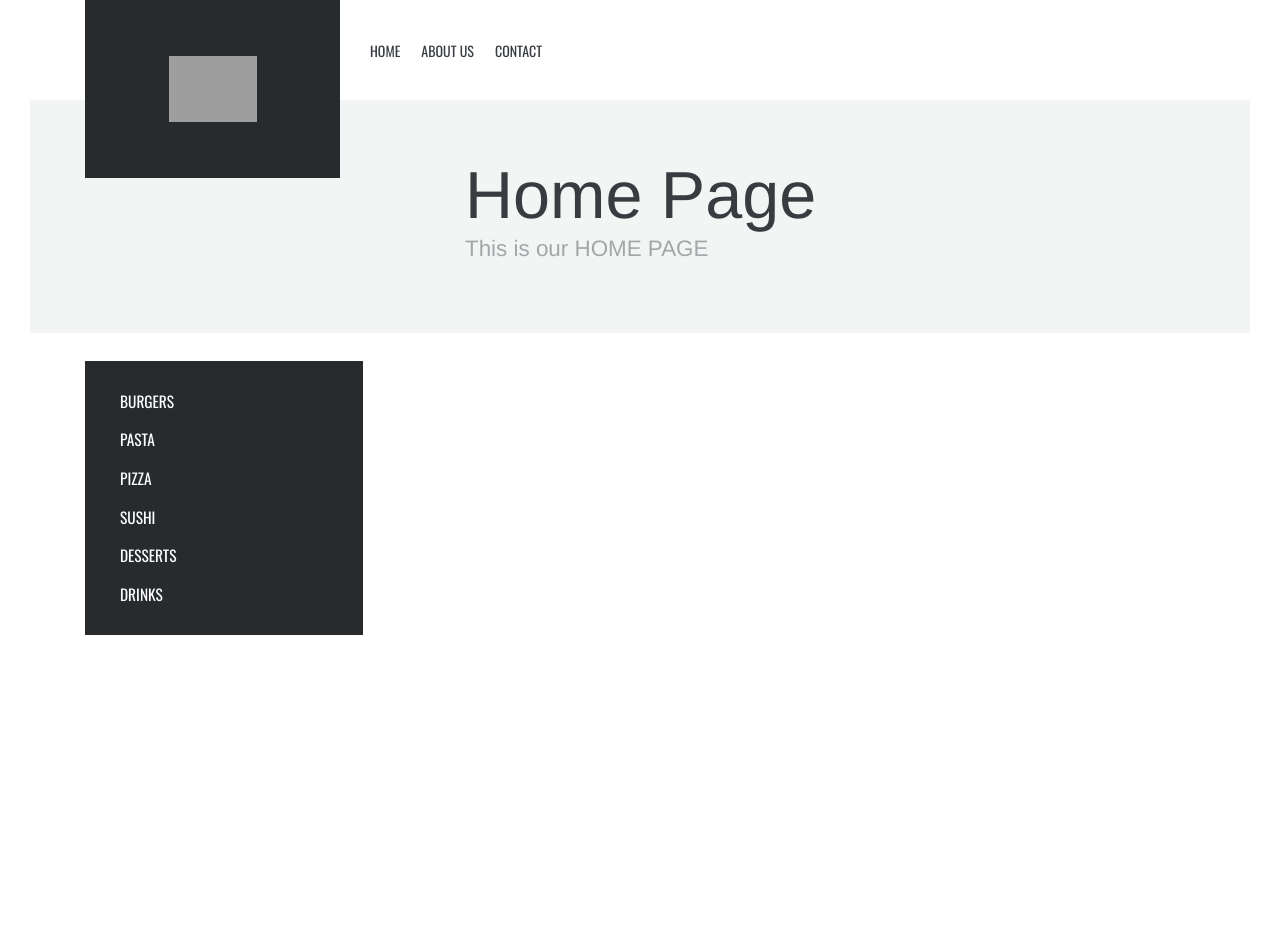
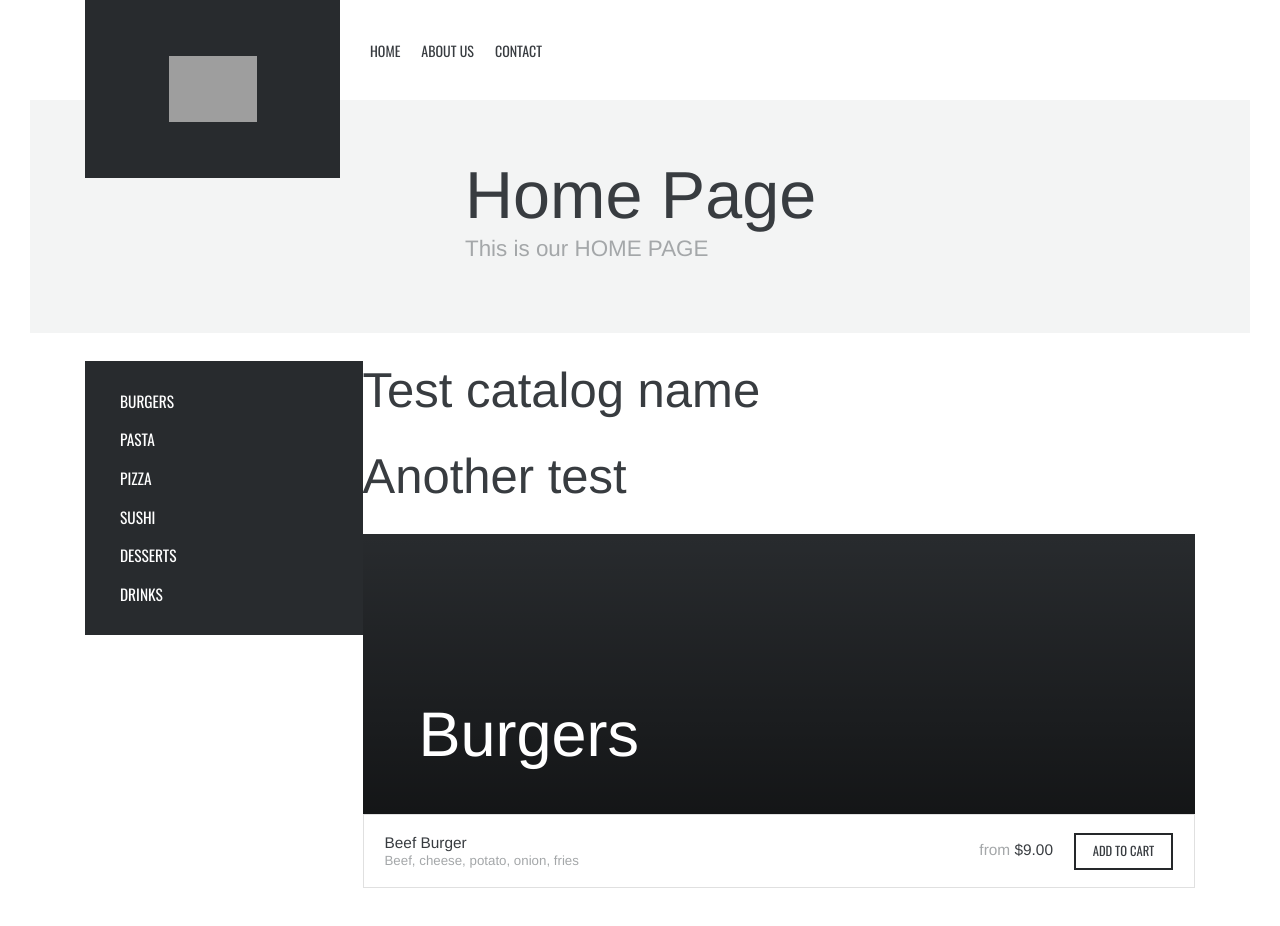
Before and after one commit to FANG-NZ/www.ffmenu.co.nz, a React (Create React App) app: page /#/ in a window 1280 px wide. Shown: the top 926 px of the page. Before the commit the page ends 800 px from the top, so only its background shows below. Built offline with nearby package versions, Linux system fonts and the light colour scheme; grey boxes are pictures that could not be loaded.

Commit message:
start working on catalog on HomePage

```diff
--- /dev/null
+++ b/src/components/catalogbolock.jsx
@@ -0,0 +1,39 @@
+import React, { Component } from 'react';
+
+export default class CatalogBlock extends Component{
+
+    render(){
+        return(
+            <div id="Burgers" className="menu-category">
+                <div className="menu-category-title">
+                    <div className="bg-image">
+                        <img src="http://assets.suelo.pl/soup/img/photos/menu-title-burgers.jpg" alt="" />
+                    </div>
+                    <h2 className="title">Burgers</h2>
+                </div>
+                <div className="menu-category-content">
+
+                    <div className="menu-item menu-list-item">
+                        <div className="row align-items-center">
+                            <div className="col-sm-6 mb-2 mb-sm-0">
+                                <h6 className="mb-0">Beef Burger</h6>
+                                <span className="text-muted text-sm">Beef, cheese, potato, onion, fries</span>
+                            </div>
+                            <div className="col-sm-6 text-sm-right">
+                                <span className="text-md mr-4">
+                                    <span className="text-muted">from</span> $
+                                    <span data-product-base-price>9.00</span>
+                                </span>
+                                <button className="btn btn-outline-secondary btn-sm" data-action="open-cart-modal" data-id="1">
+                                    <span>Add to cart</span>
+                                </button>
+                            </div>
+                        </div>
+                    </div>
+
+                </div>
+            </div>
+        );
+    }
+
+}
--- a/src/main.jsx
+++ b/src/main.jsx
@@ -1,16 +1,57 @@
 import React, { Component } from 'react';
 
 import Header from './pages/header';
-import Content from './pages/content';
+import { Route, HashRouter, Switch } from 'react-router-dom';
 
-class Main extends React.Component{
+import HomePage  from './pages/homepage';
+import AboutUsPage from './pages/aboutuspage';
+import ContactPage from './pages/contactpage';
+
+
+const data = [
+    {
+        id: 1,
+        name : "Test catalog name",
+        meals : [
+            {
+                name: 'Test meal one'
+            },
+            {
+                name: 'Test meal two'
+            }
+        ]
+    },
+
+    {
+        id: 2,
+        name : "Another test",
+        meals : [
+            {
+                name: 'Test meal one'
+            },
+            {
+                name: 'Test meal two'
+            }
+        ]
+    }
+];
+
+class Main extends Component{
 
     render(){
         return (
-            <div>
+            <>
                 <Header />
-                <Content />
-            </div>
+                <HashRouter>
+                    <div id="content">
+                        <Switch>
+                            <Route exact path="/" render={(props) => <HomePage {...props} data={data} />} />
+                            <Route path="/about-us" component={ AboutUsPage }/>
+                            <Route path="/contact" component={ ContactPage }/>
+                        </Switch>
+                    </div>
+                </HashRouter>
+            </>
         );
     }
 
--- a/src/pages/content.jsx
+++ /dev/null
@@ -1,28 +0,0 @@
-import React from 'react';
-import { Route, HashRouter, Switch } from 'react-router-dom';
-
-import HomePage  from './homepage';
-import AboutUsPage from './aboutuspage';
-import ContactPage from './contactpage';
-
-class Content extends React.Component{
-
-    //Render function
-    render(){
-        return(
-            <HashRouter>
-            <div id="content">
-                <Switch>
-                    <Route exact path="/" component={ HomePage }/>
-                    <Route path="/about-us" component={ AboutUsPage }/>
-                    <Route path="/contact" component={ ContactPage }/>
-                </Switch>
-            </div>
-            </HashRouter>
-        );
-    }
-
-
-}
-
-export default Content;
--- a/src/pages/homepage.jsx
+++ b/src/pages/homepage.jsx
@@ -1,6 +1,13 @@
 import React, { Component } from 'react';
+import CatalogBlock from '../components/catalogbolock';
+
 
 export default class HomePage extends Component{
+
+    constructor(props){
+        super(props);
+
+    }
 
     render(){
         return(
@@ -35,9 +42,24 @@ export default class HomePage extends Component{
                             </nav>
                         </div>
 
+                        {/** START catalog & meals */}
+                        <div className="col-md-9">
+
+                            {this.props.data.map(
+                                (value, index) => {
+                                    return <h1 key={value.id}>{ value.name }</h1>;
+                                }
+                            )}
+
+                            <CatalogBlock />
+                        </div>
+
                     </div>
                 </div>
             </div>
+
+
+
             </>
         );
     }
```
